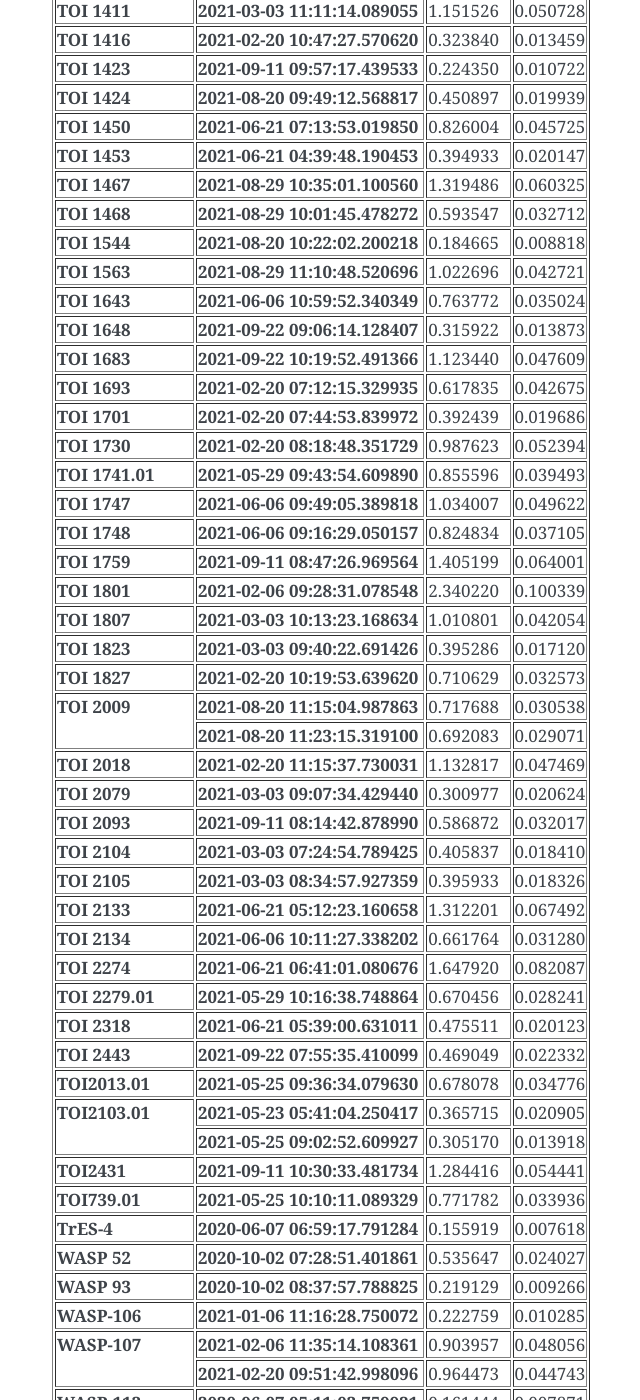
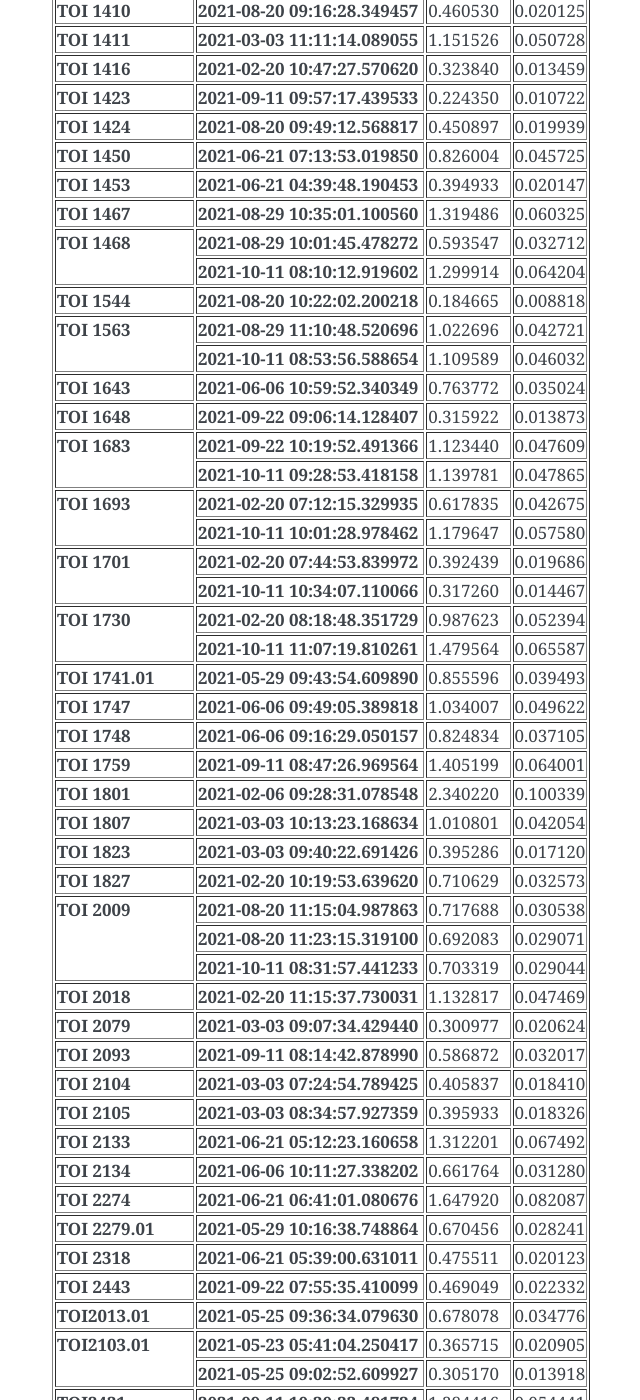
Before and after one commit to bmorris3/owls, a Sphinx documentation site: the page built from docs/owls/sindices.rst, in a window 1280 px wide and 1400 px high, scrolled down 5298 px. Shown: the whole window, without its empty margins (368-1008 px from the left). Built offline with Sphinx 7.4.7, drawn with Linux system fonts in a browser that asks for light colours; the version number could not be read and is left out; some of the changed text lies outside the part shown.

Commit message:
Adding latest obs

```diff
--- a/docs/owls/sindices.rst
+++ b/docs/owls/sindices.rst
@@ -142,6 +142,12 @@ If you use these S-index measurements in your work, please reach out to
               <th>2021-01-06 09:05:51.509741</th>
               <td>0.149802</td>
               <td>0.006651</td>
+            </tr>
+            <tr>
+              <th>EQ Peg</th>
+              <th>2021-10-11 07:37:21.008914</th>
+              <td>13.181265</td>
+              <td>0.546129</td>
             </tr>
             <tr>
               <th>EV Lac</th>
@@ -1085,10 +1091,15 @@ If you use these S-index measurements in your work, please reach out to
               <td>0.060325</td>
             </tr>
             <tr>
-              <th>TOI 1468</th>
+              <th rowspan="2" valign="top">TOI 1468</th>
               <th>2021-08-29 10:01:45.478272</th>
               <td>0.593547</td>
               <td>0.032712</td>
+            </tr>
+            <tr>
+              <th>2021-10-11 08:10:12.919602</th>
+              <td>1.299914</td>
+              <td>0.064204</td>
             </tr>
             <tr>
               <th>TOI 1544</th>
@@ -1097,10 +1108,15 @@ If you use these S-index measurements in your work, please reach out to
               <td>0.008818</td>
             </tr>
             <tr>
-              <th>TOI 1563</th>
+              <th rowspan="2" valign="top">TOI 1563</th>
               <th>2021-08-29 11:10:48.520696</th>
               <td>1.022696</td>
               <td>0.042721</td>
+            </tr>
+            <tr>
+              <th>2021-10-11 08:53:56.588654</th>
+              <td>1.109589</td>
+              <td>0.046032</td>
             </tr>
             <tr>
               <th>TOI 1643</th>
@@ -1115,28 +1131,48 @@ If you use these S-index measurements in your work, please reach out to
               <td>0.013873</td>
             </tr>
             <tr>
-              <th>TOI 1683</th>
+              <th rowspan="2" valign="top">TOI 1683</th>
               <th>2021-09-22 10:19:52.491366</th>
               <td>1.123440</td>
               <td>0.047609</td>
             </tr>
             <tr>
-              <th>TOI 1693</th>
+              <th>2021-10-11 09:28:53.418158</th>
+              <td>1.139781</td>
+              <td>0.047865</td>
+            </tr>
+            <tr>
+              <th rowspan="2" valign="top">TOI 1693</th>
               <th>2021-02-20 07:12:15.329935</th>
               <td>0.617835</td>
               <td>0.042675</td>
             </tr>
             <tr>
-              <th>TOI 1701</th>
+              <th>2021-10-11 10:01:28.978462</th>
+              <td>1.179647</td>
+              <td>0.057580</td>
+            </tr>
+            <tr>
+              <th rowspan="2" valign="top">TOI 1701</th>
               <th>2021-02-20 07:44:53.839972</th>
               <td>0.392439</td>
               <td>0.019686</td>
             </tr>
             <tr>
-              <th>TOI 1730</th>
+              <th>2021-10-11 10:34:07.110066</th>
+              <td>0.317260</td>
+              <td>0.014467</td>
+            </tr>
+            <tr>
+              <th rowspan="2" valign="top">TOI 1730</th>
               <th>2021-02-20 08:18:48.351729</th>
               <td>0.987623</td>
               <td>0.052394</td>
+            </tr>
+            <tr>
+              <th>2021-10-11 11:07:19.810261</th>
+              <td>1.479564</td>
+              <td>0.065587</td>
             </tr>
             <tr>
               <th>TOI 1741.01</th>
@@ -1187,7 +1223,7 @@ If you use these S-index measurements in your work, please reach out to
               <td>0.032573</td>
             </tr>
             <tr>
-              <th rowspan="2" valign="top">TOI 2009</th>
+              <th rowspan="3" valign="top">TOI 2009</th>
               <th>2021-08-20 11:15:04.987863</th>
               <td>0.717688</td>
               <td>0.030538</td>
@@ -1196,6 +1232,11 @@ If you use these S-index measurements in your work, please reach out to
               <th>2021-08-20 11:23:15.319100</th>
               <td>0.692083</td>
               <td>0.029071</td>
+            </tr>
+            <tr>
+              <th>2021-10-11 08:31:57.441233</th>
+              <td>0.703319</td>
+              <td>0.029044</td>
             </tr>
             <tr>
               <th>TOI 2018</th>
```
